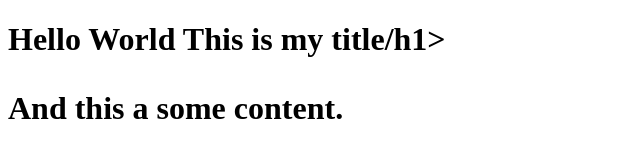
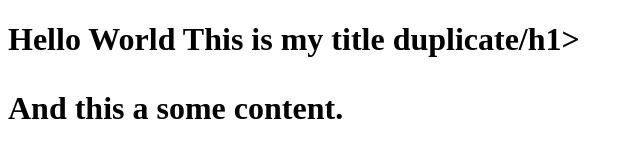
Before and after one commit to ShanSaga/Jenkins, a plain HTML site: page index.html in a window 1280 px wide. Shown: the whole page, without its empty margins (0-640 px from the left). Drawn offline with Linux system fonts and the light colour scheme.

Commit message:
code modified

```diff
--- a/index.html
+++ b/index.html
@@ -2,7 +2,7 @@
 <html>
 <body>
 
-	<h1>Hello World This is my title/h1>
+	<h1>Hello World This is my title duplicate/h1>
 	<p> And this a some content.</p>
 
 </body>
```
